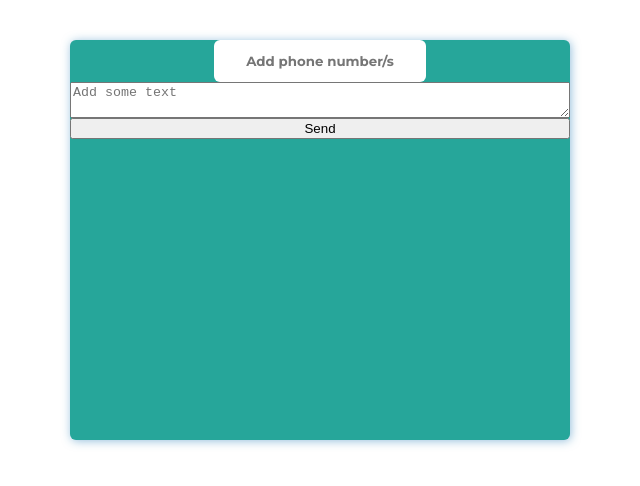
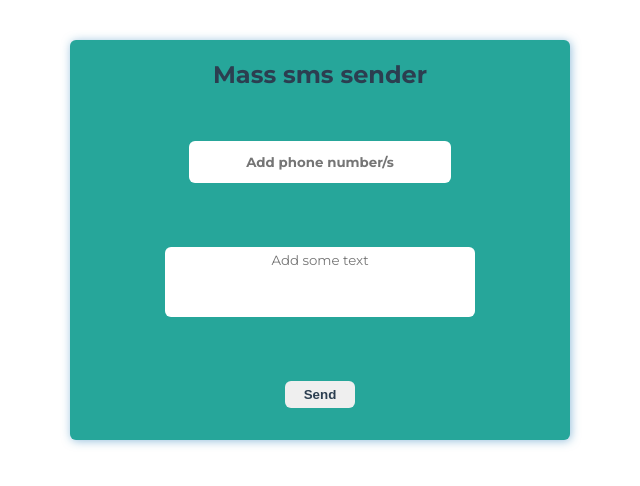
Before and after one commit to halaspavol/mass-sms, a React app: page / in a window 1280 px wide. Shown: the top 486 px of the page, without its empty margins (320-960 px from the left). Built offline with nearby package versions, Linux system fonts and the light colour scheme.

Commit message:
added Button component and basic styling

```diff
--- a/src/components/FormWrapper/FormWrapper.js
+++ b/src/components/FormWrapper/FormWrapper.js
@@ -2,19 +2,16 @@ import React from 'react'
 
 import './FormWrapper.sass'
 import Number from './InputElements/Number/Number'
-import TextArea from './InputElements/TextArea/TextArea';
+import TextArea from './InputElements/TextArea/TextArea'
+import Button from './InputElements/Button/Button'
 
 const formWrapper = (props) => (
    <div className="FormBackground">
 
+      <h2>Mass sms sender</h2>
       <Number addNumber={props.addNumber}/>
       <TextArea addMessage={props.addMessage}/>
-
-
-
-      <button onClick={props.send}>
-         Send
-      </button>
+      <Button send={props.send}/>
 
 
    </div>
--- a/src/components/FormWrapper/FormWrapper.sass
+++ b/src/components/FormWrapper/FormWrapper.sass
@@ -12,9 +12,14 @@
    border-radius: 6px
    box-shadow: 1px 1px 10px $sec-col-half-opacity
 
+   h2
+      color: $secondary-color
+      text-align: center
+
 @media (max-width: 500px)
    .FormBackground
       width: 100%
       margin: 0
       border-radius: 0
       height: 100vh
+      box-shadow: 1px 1px 6px $secondary-color
--- /dev/null
+++ b/src/components/FormWrapper/InputElements/Button/Button.js
@@ -0,0 +1,7 @@
+import React from 'react'
+
+import './Button.sass'
+
+const button = (props) => <button className="Button" onClick={props.send}>Send</button>
+
+export default button
--- /dev/null
+++ b/src/components/FormWrapper/InputElements/Button/Button.sass
@@ -0,0 +1,18 @@
+@import './../../../../_colors.sass'
+
+.Button
+   font-weight: bold
+   color: $secondary-color
+   width: 70px
+   margin: auto
+   padding: 6px
+   border: 0
+   border-radius: 6px
+   cursor: pointer
+   transition: ease-in 0.3s all
+
+.Button:hover,
+.Button:focus
+   background-color: $secondary-color
+   color: white
+   box-shadow: 1px 1px 6px $secondary-color
--- a/src/components/FormWrapper/InputElements/Number/Number.sass
+++ b/src/components/FormWrapper/InputElements/Number/Number.sass
@@ -3,9 +3,9 @@
    font-family: $font-stack
    font-size: 10pt
    font-weight: bold
-   width: 40%
+   width: 50%
    height: 30px
-   margin: 0 auto
+   margin: auto
    padding: 6px
    border: none
    border-radius: 6px
@@ -14,7 +14,7 @@
 
 .PhoneNumber:hover,
 .PhoneNumber:focus
+      width: 70%
       background-color: $secondary-color
       color: white
       box-shadow: 1px 1px 6px $secondary-color
-      width: 60%
--- a/src/components/FormWrapper/InputElements/TextArea/TextArea.js
+++ b/src/components/FormWrapper/InputElements/TextArea/TextArea.js
@@ -1,5 +1,6 @@
 import React from 'react'
+import "./TextArea.sass";
 
-const textArea = (props) => <textarea name="message" id="message" placeholder="Add some text" onChange={props.addMessage}></textarea>
+const textArea = (props) => <textarea name="message" className="Message" id="message" placeholder="Add some text" onChange={props.addMessage}></textarea>
 
 export default textArea
--- a/src/components/FormWrapper/InputElements/TextArea/TextArea.sass
+++ b/src/components/FormWrapper/InputElements/TextArea/TextArea.sass
@@ -0,0 +1,21 @@
+@import './../../../../_colors.sass'
+.Message
+   font-family: $font-stack
+   font-size: 10pt
+   width: 60%
+   height: 60px
+   margin: auto
+   padding: 5px
+   border: none
+   border-radius: 6px
+   resize: none
+   text-align: center
+   transition: ease-in 0.3s all
+
+.Message:hover,
+.Message:focus
+   width: 70%
+   height: 70px
+   background-color: $secondary-color
+   box-shadow: 1px 1px 6px $secondary-color
+   color: white
```
